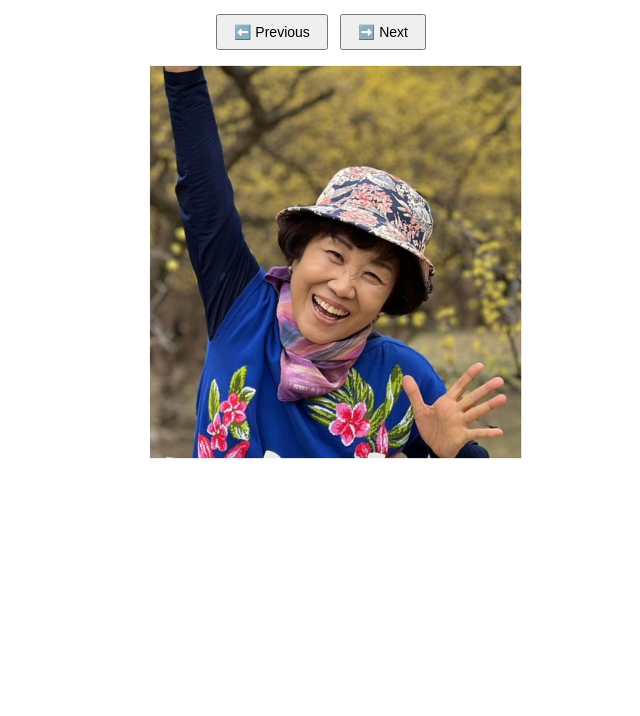
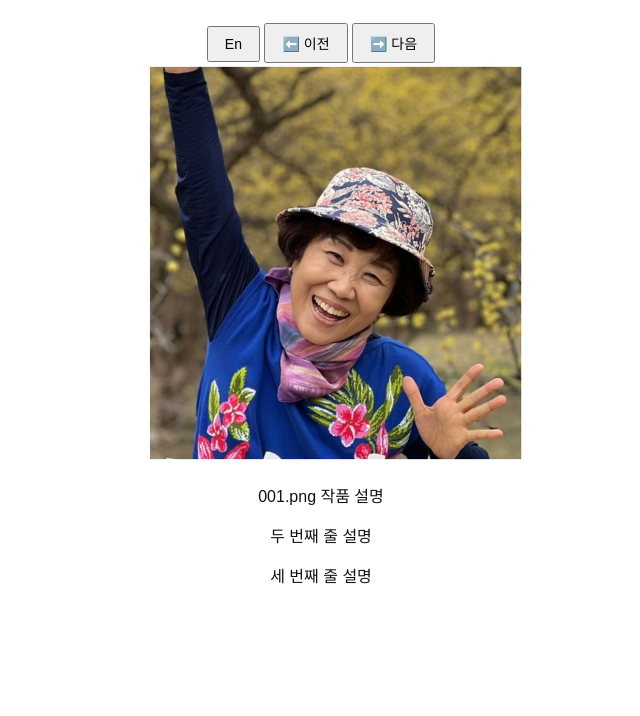
Before and after one commit to followjesus-bit/Jungsook-art, a website: page index.html in a window 1280 px wide. Shown: the part 84-800 px from the top of the page, without its empty margins (319-959 px from the left). Drawn offline with Linux system fonts and the light colour scheme.

Commit message:
Add 3-line comment box and En/한글 toggle button

```diff
--- a/index.html
+++ b/index.html
@@ -1,19 +1,25 @@
 <!DOCTYPE html>
-<html lang="en">
+<html lang="ko">
 <head>
   <meta charset="UTF-8" />
   <meta name="viewport" content="width=device-width, initial-scale=1" />
-  <title>Simple Image Viewer</title>
+  <title>사슴의 노래 Songs of the Hind</title>
   <link rel="stylesheet" href="style.css" />
 </head>
 <body>
-  <h1>Simple Image Viewer</h1>
+  <h1>사슴의 노래 Songs of the Hind</h1>
   <div class="viewer">
-    <div class="nav-buttons">
-      <button onclick="prevImage()">⬅️ Previous</button>
-      <button onclick="nextImage()">➡️ Next</button>
+    <div class="nav-bar">
+      <button id="lang-toggle" onclick="toggleLang()">En</button>
+      <button onclick="prevImage()">⬅️ 이전</button>
+      <button onclick="nextImage()">➡️ 다음</button>
     </div>
     <img id="photo" alt="Artwork" />
+    <div class="desc">
+      <p id="desc-line1"></p>
+      <p id="desc-line2"></p>
+      <p id="desc-line3"></p>
+    </div>
   </div>
   <script src="script.js"></script>
 </body>
--- a/script.js
+++ b/script.js
@@ -4,11 +4,24 @@ const imageNames = Array.from({ length: 52 }, (_, i) => {
 });
 
 let currentIndex = 0;
+let currentLang = "ko";
+
+const descriptions = {};
+imageNames.forEach(name => {
+  descriptions[name] = {
+    ko: [`${name} 작품 설명`, "두 번째 줄 설명", "세 번째 줄 설명"],
+    en: [`Description of ${name}`, "Second line", "Third line"]
+  };
+});
 
 function updateImage() {
   const filename = imageNames[currentIndex];
-  const photo = document.getElementById("photo");
-  photo.src = "images/" + filename;
+  document.getElementById("photo").src = "images/" + filename;
+
+  const desc = descriptions[filename][currentLang];
+  document.getElementById("desc-line1").textContent = desc[0];
+  document.getElementById("desc-line2").textContent = desc[1];
+  document.getElementById("desc-line3").textContent = desc[2];
 }
 
 function prevImage() {
@@ -21,4 +34,10 @@ function nextImage() {
   updateImage();
 }
 
+function toggleLang() {
+  currentLang = currentLang === "ko" ? "en" : "ko";
+  document.getElementById("lang-toggle").textContent = currentLang === "ko" ? "En" : "한글";
+  updateImage();
+}
+
 updateImage();
```
